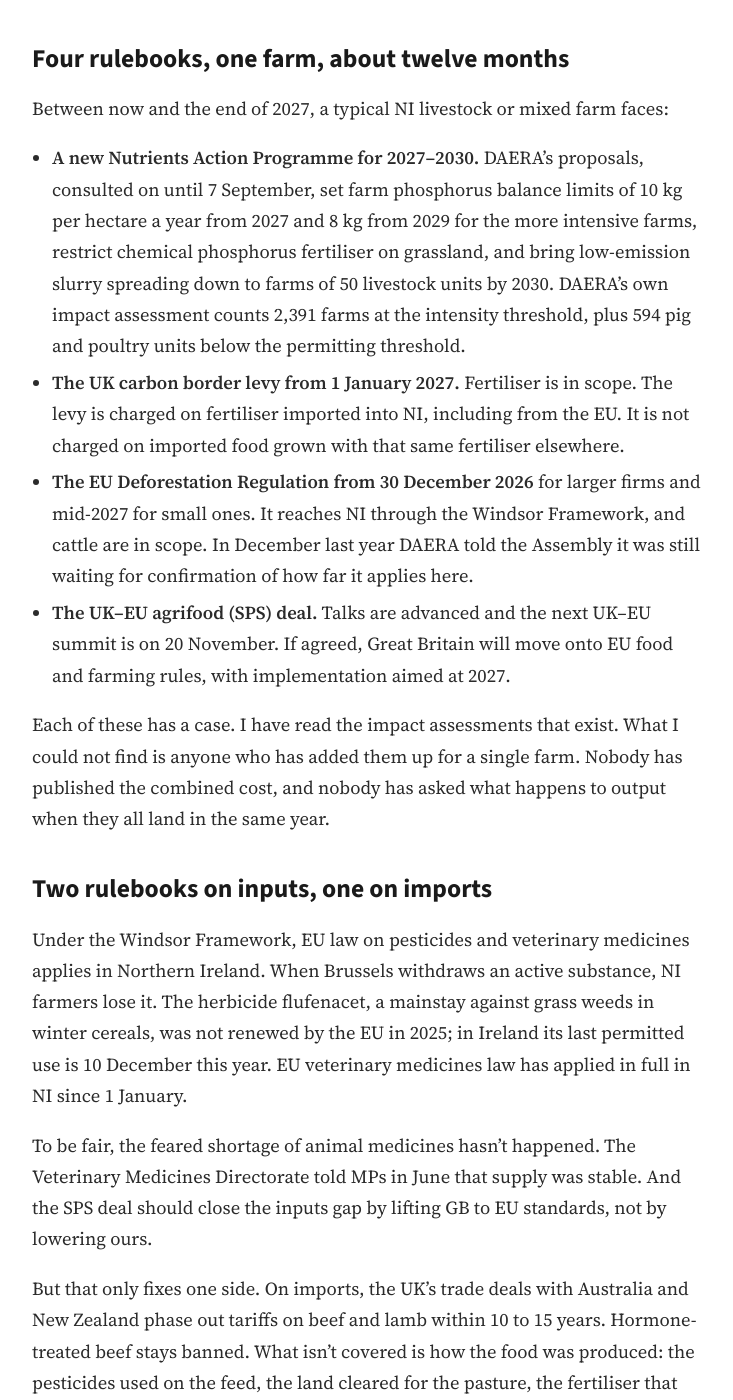
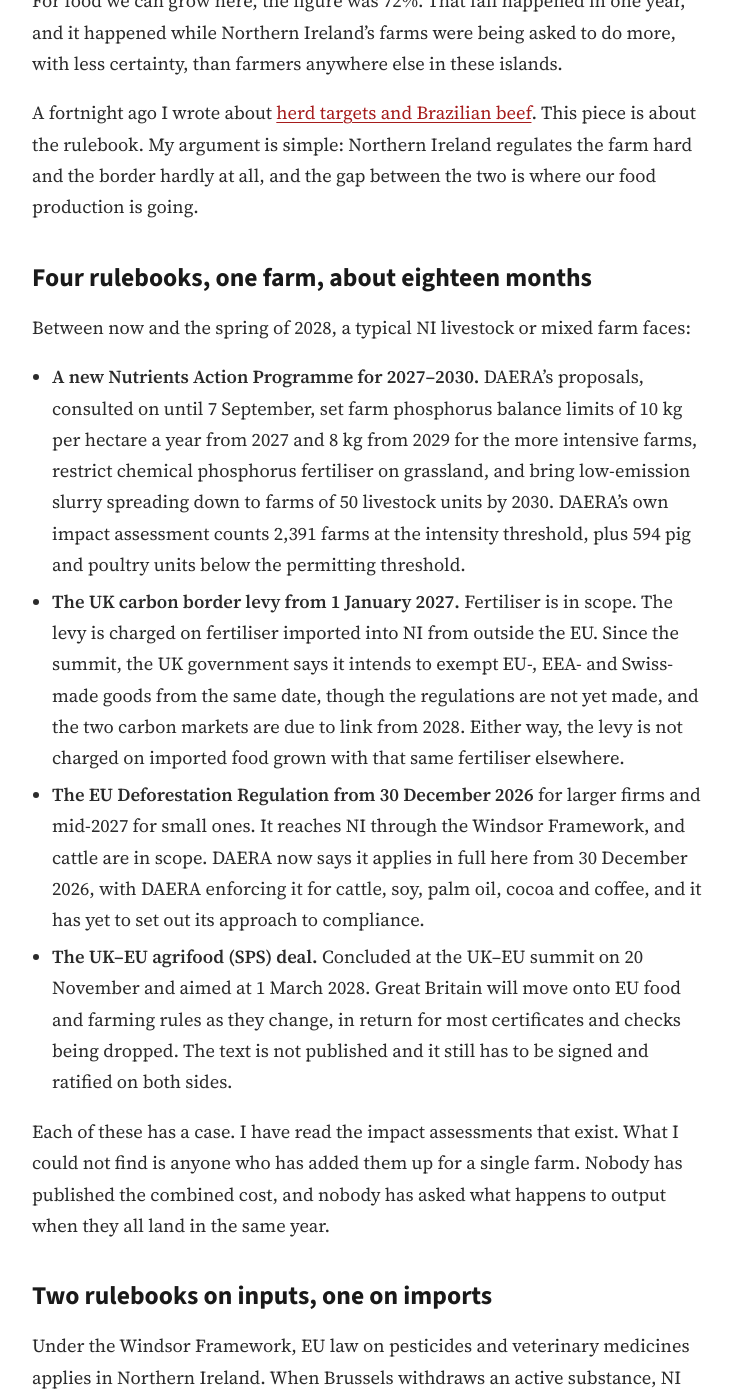
Before and after one commit to robertjparkuk/RobertJParkuk.github.io, a Jekyll site: the page built from _posts/2026-11-02-save-local-agriculture-stop-offshoring-our-food.md, in a window 1280 px wide and 1400 px high, scrolled down 1208 px. Shown: the whole window, without its empty margins (96-829 px from the left). Built offline with Jekyll 4.4.1, drawn with Linux system fonts in a browser that asks for light colours; our own code applies the rules of GitHub Pages for plain Markdown files; some of the changed text lies outside the part shown.

Commit message:
v0.45.2: agriculture post updated after UK–EU summit
Co-Authored-By: Claude Fable 5.1 <noreply@anthropic.com>
Claude-Session: https://claude.ai/code/session_01GzduEX8qGh3kFwLbTZVtma

```diff
--- a/_posts/2026-11-02-save-local-agriculture-stop-offshoring-our-food.md
+++ b/_posts/2026-11-02-save-local-agriculture-stop-offshoring-our-food.md
@@ -3,15 +3,16 @@ title: "If we want to save local agriculture, stop the regulations that offshore
 date: 2026-11-02 12:00:00 +0000
 tags: [Agriculture, Regulation, Trade, Windsor Framework, Carbon, Northern Ireland, Thought piece]
 image: /assets/photos/farm-panorama.jpg
+last_modified_at: 2026-11-21 12:00:00 +0000
 description: "Four sets of rules land on Northern Ireland farms within about a year, none assessed together, and none applied to the food that replaces ours. Three scenarios and five fixes."
 hero_eyebrow: "Farming · Trade · Regulation"
 hero_title: "To save local farming, stop the rules that <em>offshore our food</em>."
-hero_lead: "NI farms face EU rules on inputs, UK rules on carbon, and trade deals that never ask imports to match either. Regulate the border as hard as the farm, or we just move the pollution somewhere we can't see it."
+hero_lead: "The SPS deal is agreed for 2028 and EU fertiliser looks set to escape the UK carbon levy. Neither asks imported food to meet our rules. Regulate the border as hard as the farm, or we just move the pollution somewhere we can't see it."
 hero_button: "Read the piece"
 hero_button2: ["Focus on Agriculture", "/blog/focus-on-agriculture-october-2026/"]
 ---
 
-*Update, 21 November 2026: the food and farm-goods (SPS) agreement was concluded at the UK–EU summit on 20 November and is aimed at 1 March 2028, not 2027. It is not yet law. This piece is as published; see [what the summit agreed]({% post_url 2026-11-21-the-second-uk-eu-summit-what-was-agreed-and-what-it-will-take %}).*
+*Updated 21 November 2026, after the UK–EU summit. The food and farm-goods (SPS) agreement was concluded on 20 November and is aimed at 1 March 2028, not 2027. The UK says it intends to stop charging its carbon border levy on EU-made fertiliser from 1 January 2027, and the UK and EU carbon markets are due to link from 2028. None of this is law yet. DAERA has confirmed the EU Deforestation Regulation applies in full in Northern Ireland from 30 December 2026. The Nutrients Action Programme and the ammonia strategy are both now timetabled for Executive approval by 31 March 2027, and neither has been published. The argument stands; the dates and the carbon paragraph have been corrected below. See also [what the summit agreed]({% post_url 2026-11-21-the-second-uk-eu-summit-what-was-agreed-and-what-it-will-take %}), [the SPS deal for NI]({% post_url 2026-11-21-the-sps-deal-what-it-means-for-northern-ireland %}) and [the carbon deal]({% post_url 2026-11-21-the-carbon-deal-what-changes-for-northern-ireland-and-great-britain %}).*
 
 *Good environmental rules are worth having. Rules that only bite on the farm next door, and never on the food that replaces it, aren't environmental policy. They're an import strategy.*
 
@@ -21,14 +22,14 @@ In 2025 the UK produced 60% of the food it ate, down from 65% a year earlier. Fo
 
 A fortnight ago I wrote about [herd targets and Brazilian beef]({{ '/blog/2026/10/fewer-cows-in-antrim-more-beef-from-brazil/' | relative_url }}). This piece is about the rulebook. My argument is simple: Northern Ireland regulates the farm hard and the border hardly at all, and the gap between the two is where our food production is going.
 
-## Four rulebooks, one farm, about twelve months
+## Four rulebooks, one farm, about eighteen months
 
-Between now and the end of 2027, a typical NI livestock or mixed farm faces:
+Between now and the spring of 2028, a typical NI livestock or mixed farm faces:
 
 - **A new Nutrients Action Programme for 2027–2030.** DAERA's proposals, consulted on until 7 September, set farm phosphorus balance limits of 10 kg per hectare a year from 2027 and 8 kg from 2029 for the more intensive farms, restrict chemical phosphorus fertiliser on grassland, and bring low-emission slurry spreading down to farms of 50 livestock units by 2030. DAERA's own impact assessment counts 2,391 farms at the intensity threshold, plus 594 pig and poultry units below the permitting threshold.
-- **The UK carbon border levy from 1 January 2027.** Fertiliser is in scope. The levy is charged on fertiliser imported into NI, including from the EU. It is not charged on imported food grown with that same fertiliser elsewhere.
-- **The EU Deforestation Regulation from 30 December 2026** for larger firms and mid-2027 for small ones. It reaches NI through the Windsor Framework, and cattle are in scope. In December last year DAERA told the Assembly it was still waiting for confirmation of how far it applies here.
-- **The UK–EU agrifood (SPS) deal.** Talks are advanced and the next UK–EU summit is on 20 November. If agreed, Great Britain will move onto EU food and farming rules, with implementation aimed at 2027.
+- **The UK carbon border levy from 1 January 2027.** Fertiliser is in scope. The levy is charged on fertiliser imported into NI from outside the EU. Since the summit, the UK government says it intends to exempt EU-, EEA- and Swiss-made goods from the same date, though the regulations are not yet made, and the two carbon markets are due to link from 2028. Either way, the levy is not charged on imported food grown with that same fertiliser elsewhere.
+- **The EU Deforestation Regulation from 30 December 2026** for larger firms and mid-2027 for small ones. It reaches NI through the Windsor Framework, and cattle are in scope. DAERA now says it applies in full here from 30 December 2026, with DAERA enforcing it for cattle, soy, palm oil, cocoa and coffee, and it has yet to set out its approach to compliance.
+- **The UK–EU agrifood (SPS) deal.** Concluded at the UK–EU summit on 20 November and aimed at 1 March 2028. Great Britain will move onto EU food and farming rules as they change, in return for most certificates and checks being dropped. The text is not published and it still has to be signed and ratified on both sides.
 
 Each of these has a case. I have read the impact assessments that exist. What I could not find is anyone who has added them up for a single farm. Nobody has published the combined cost, and nobody has asked what happens to output when they all land in the same year.
 
@@ -36,7 +37,7 @@ Each of these has a case. I have read the impact assessments that exist. What I
 
 Under the Windsor Framework, EU law on pesticides and veterinary medicines applies in Northern Ireland. When Brussels withdraws an active substance, NI farmers lose it. The herbicide flufenacet, a mainstay against grass weeds in winter cereals, was not renewed by the EU in 2025; in Ireland its last permitted use is 10 December this year. EU veterinary medicines law has applied in full in NI since 1 January.
 
-To be fair, the feared shortage of animal medicines hasn't happened. The Veterinary Medicines Directorate told MPs in June that supply was stable. And the SPS deal should close the inputs gap by lifting GB to EU standards, not by lowering ours.
+To be fair, the feared shortage of animal medicines hasn't happened. The Veterinary Medicines Directorate told MPs in June that supply was stable. And the SPS deal, now agreed for 2028, should close the inputs gap by lifting GB to EU standards, not by lowering ours. Until then, GB-only approvals for pesticides, feed additives and the like are living on borrowed time, and suppliers should be asked now what they plan to do.
 
 But that only fixes one side. On imports, the UK's trade deals with Australia and New Zealand phase out tariffs on beef and lamb within 10 to 15 years. Hormone-treated beef stays banned. What isn't covered is how the food was produced: the pesticides used on the feed, the land cleared for the pasture, the fertiliser that paid no carbon levy. An NI farmer must meet EU input rules and UK carbon rules. The food that undercuts him meets neither.
 
@@ -44,7 +45,7 @@ But that only fixes one side. On imports, the UK's trade deals with Australia an
 
 Ammonia is a real problem here. Agriculture produces 97% of Northern Ireland's ammonia, and we emit 12% of the UK's total from 6% of its land. Most of our sensitive habitats are over their limits. The Office for Environmental Protection found in October 2024 that DAERA had failed to comply with environmental law in how it assessed farm planning applications.
 
-But the result has been almost three years without a settled approach. In March 2025 the Agriculture Minister acknowledged that new capital investment on NI farms had nearly come to a halt. In January he said the rule that blocks like-for-like replacement of sheds needs to be addressed. England sorted that out in October 2025: Natural England's standing advice allows a replacement building where ammonia doesn't rise. A Strategic Ammonia Reduction Programme for NI was expected this autumn. I haven't found it published.
+But the result has been almost three years without a settled approach. In March 2025 the Agriculture Minister acknowledged that new capital investment on NI farms had nearly come to a halt. In January he said the rule that blocks like-for-like replacement of sheds needs to be addressed. England sorted that out in October 2025: Natural England's standing advice allows a replacement building where ammonia doesn't rise. An updated ammonia strategy for NI was expected this autumn. As of 21 November it is not published; DAERA's business plan now puts it to the Executive by 31 March 2027.
 
 Think about what that means on the ground. A farmer who wants to replace a leaking 1970s slurry store with a covered, low-emission one can't get a clear answer. The rule meant to cut ammonia is stopping the investment that would cut ammonia. The one thing that is certain is that the milk and meat will be produced somewhere.
 
@@ -60,8 +61,8 @@ I've run three scenarios for NI farming to 2030. They're illustrative, drawn fro
 
 ## Five fixes
 
-1. **One cumulative impact assessment.** Before the Executive signs off the new Nutrients Action Programme, DAERA should publish what NAP, CBAM, EUDR and SPS alignment cost a typical dairy, beef, pig and poultry farm together, and what that does to output. The Executive has until the Assembly's last sitting day, 16 March 2027, to approve the NAP. There is time.
-2. **Let the replacement sheds through.** Adopt an approach like England's: where a new building doesn't increase ammonia, it shouldn't be refused on ammonia grounds. Put the Strategic Ammonia Reduction Programme out now.
+1. **One cumulative impact assessment.** Before the Executive signs off the new Nutrients Action Programme, DAERA should publish what NAP, CBAM, EUDR and SPS alignment cost a typical dairy, beef, pig and poultry farm together, and what that does to output. The consultation closed on 7 September and no summary of responses has been published. DAERA's own business plan now commits to bringing the NAP to the Executive by 31 March 2027, after the Assembly's last sitting day. That is tight, but there is still time to publish the numbers first.
+2. **Let the replacement sheds through.** Adopt an approach like England's: where a new building doesn't increase ammonia, it shouldn't be refused on ammonia grounds. Put the ammonia strategy out now. DAERA's business plan promises an updated Ammonia Strategy for Executive approval by 31 March 2027; as of 21 November nothing has been published.
 3. **Core standards for imports.** The CCC's Food and Trade Advisory Group warned in February 2025 that raising domestic standards alone may just shift people onto cheaper imports. Every future trade deal, and the review clauses in existing ones, should apply the production standards we ask of our own farms.
 4. **Count imported emissions.** Publish NI's consumption-based food footprint beside the production inventory, so that a fall here matched by a rise abroad shows up as what it is.
 5. **Pay for the fix, not just the rule.** Low-emission slurry kit, covered stores and better nutrient management cost money. Tie support to the measures the rules require, and front-load it before the deadlines bite.
@@ -82,6 +83,12 @@ Northern Ireland's food and drink processors turned over £6.5 billion in 2022 a
 
 ## Sources
 
+- [UK/EU Summit 2026: key documents, including the Joint Statement and SPS explainer (Cabinet Office, 20 November 2026)](https://www.gov.uk/government/publications/ukeu-summit-2026-key-documents)
+- [UK–EU carbon market linking explainer (DESNZ, 20 November 2026)](https://www.gov.uk/government/publications/ukeu-summit-2026-key-documents)
+- [EU Deforestation Regulation (EUDR) in Northern Ireland (DAERA, updated 12 November 2026)](https://www.daera-ni.gov.uk/articles/eu-deforestation-regulation-eudr)
+- [Public consultation on the proposed NAP 2027–2030, closed 7 September 2026 (DAERA)](https://www.daera-ni.gov.uk/consultations/public-consultation-proposed-nutrients-action-programme-2027-2030)
+- [OEP advice to DAERA on the NAP 2027–2030 proposals (Office for Environmental Protection, 9 September 2026)](https://www.theoep.org.uk/report/oep-gives-daera-advice-latest-nutrient-action-programme-proposals)
+- [DAERA Interim Business Plan 2026–27: NAP and updated Ammonia Strategy to the Executive by 31 March 2027 (DAERA, June 2026)](https://www.daera-ni.gov.uk/sites/default/files/2026-06/DAERA%20Interim%20Business%20Plan%202026-27.PDF)
 - [Agriculture in the United Kingdom 2025 (Defra, 9 July 2026)](https://www.gov.uk/government/statistics/agriculture-in-the-united-kingdom-2025/summary)
 - [NAP 2027–2030 webinar slides (DAERA, 6 August 2026)](https://www.daera-ni.gov.uk/sites/default/files/2026-08/Slides%20for%20NAP%20Webinar%2006%20August%202026.pdf)
 - [Regulatory Impact Assessment, NAP 2027–2030 (DAERA, June 2026)](https://www.daera-ni.gov.uk/sites/default/files/2026-06/Regulatory%20Impact%20Assessment%20%28RIA%29%20%E2%80%93%20NAP%202027-2030.PDF)
```
Also changed, not shown: WEBSITE-UPDATES.md (+6 -0 lines).
